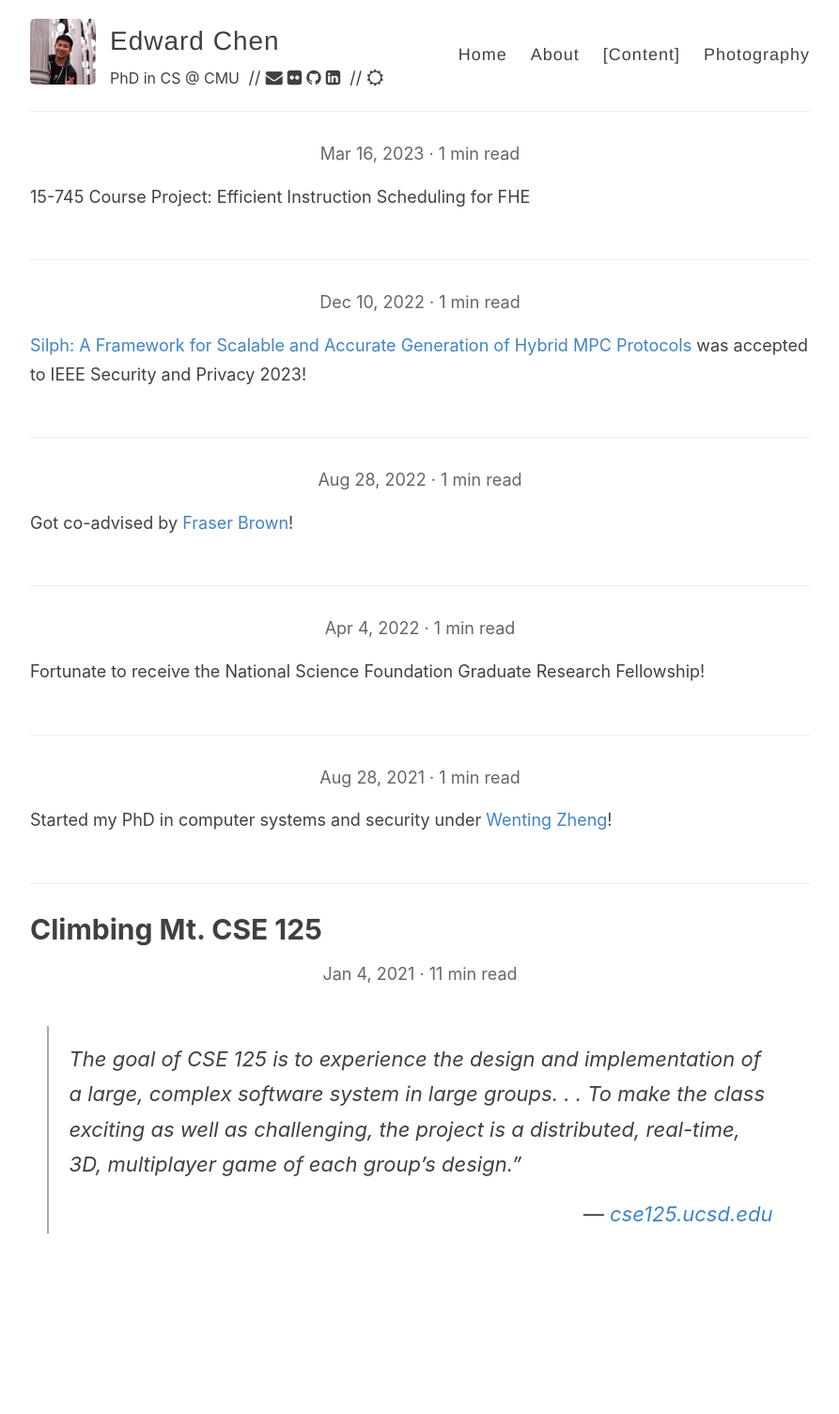
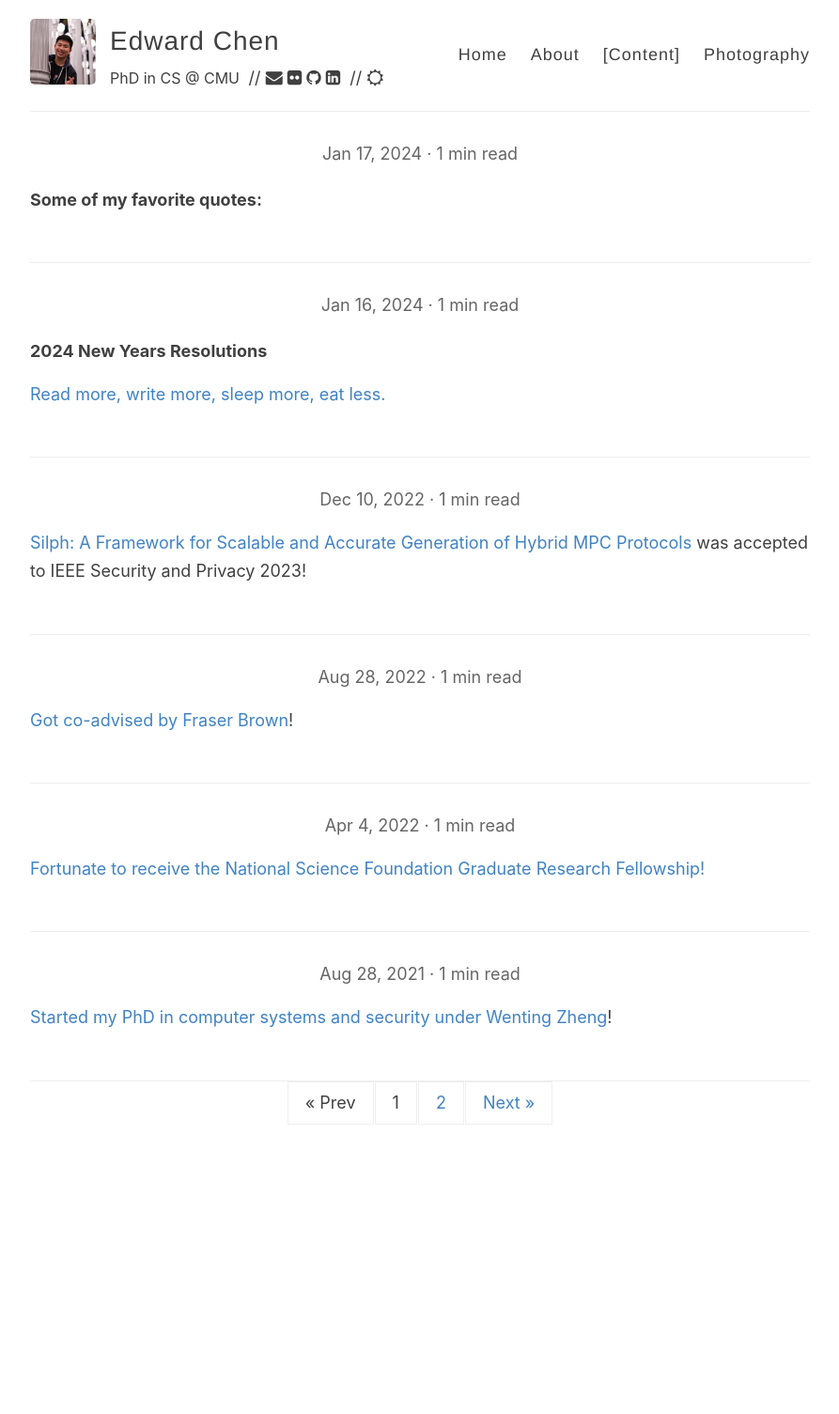
Before and after one commit to edwjchen/edwjchen.github.io, a Jekyll site: the page built from index.html, in a window 1280 px wide. Shown: the whole page at 94% size, without its empty margins (193-1086 px from the left). Built offline with Jekyll 4.4.1, drawn with Linux system fonts in a browser that asks for light colours; nearby versions of some CDN libraries; the list of posts is cut into pages by our own code; after the commit the page ends 1331 px from its top, so only the background shows below that.

Commit message:
new updates

```diff
--- a/_posts/2022-08-28-cmu-phd-fraser.md
+++ b/_posts/2022-08-28-cmu-phd-fraser.md
@@ -3,4 +3,4 @@
 title: ""
 categories: [News]
 ---
-Got co-advised by <a href="https://web.stanford.edu/~mlfbrown/" target="_blank">Fraser Brown</a>!
+Got co-advised by <a href="https://mlfbrown.com/" target="_blank">Fraser Brown</a>!
--- a/_posts/2023-03-16-15745-project.md
+++ /dev/null
@@ -1,6 +0,0 @@
----
-layout: post
-title: ""
-categories: [Projects]
----
-15-745 Course Project: Efficient Instruction Scheduling for FHE
--- /dev/null
+++ b/_posts/2024-01-16-new-year-resolutions.md
@@ -0,0 +1,8 @@
+---
+layout: post
+title: ""
+categories: [Thoughts]
+---
+
+##### 2024 New Years Resolutions
+Read more, write more, sleep more, eat less.
--- a/index.html
+++ b/index.html
@@ -12,13 +12,13 @@
         <div>
           <p class="post_date light_title">{{ post.date | date: "%b %-d, %Y" }} · {{ reading_time }}</p>
         </div>
-      </a>
       <div class="entry">
         {{ post.excerpt }}
       </div>
       {% if number_of_words > 30 %}
         <a href="{{ site.baseurl }}{{ post.url }}" class="read-more">Read More</a>
       {% endif %}
+      </a>
     </article>
   {% endfor %}
 
```
Also changed, not shown: _posts/2024-01-17-inspiring-quotes.md (added, +11 -0 lines).
